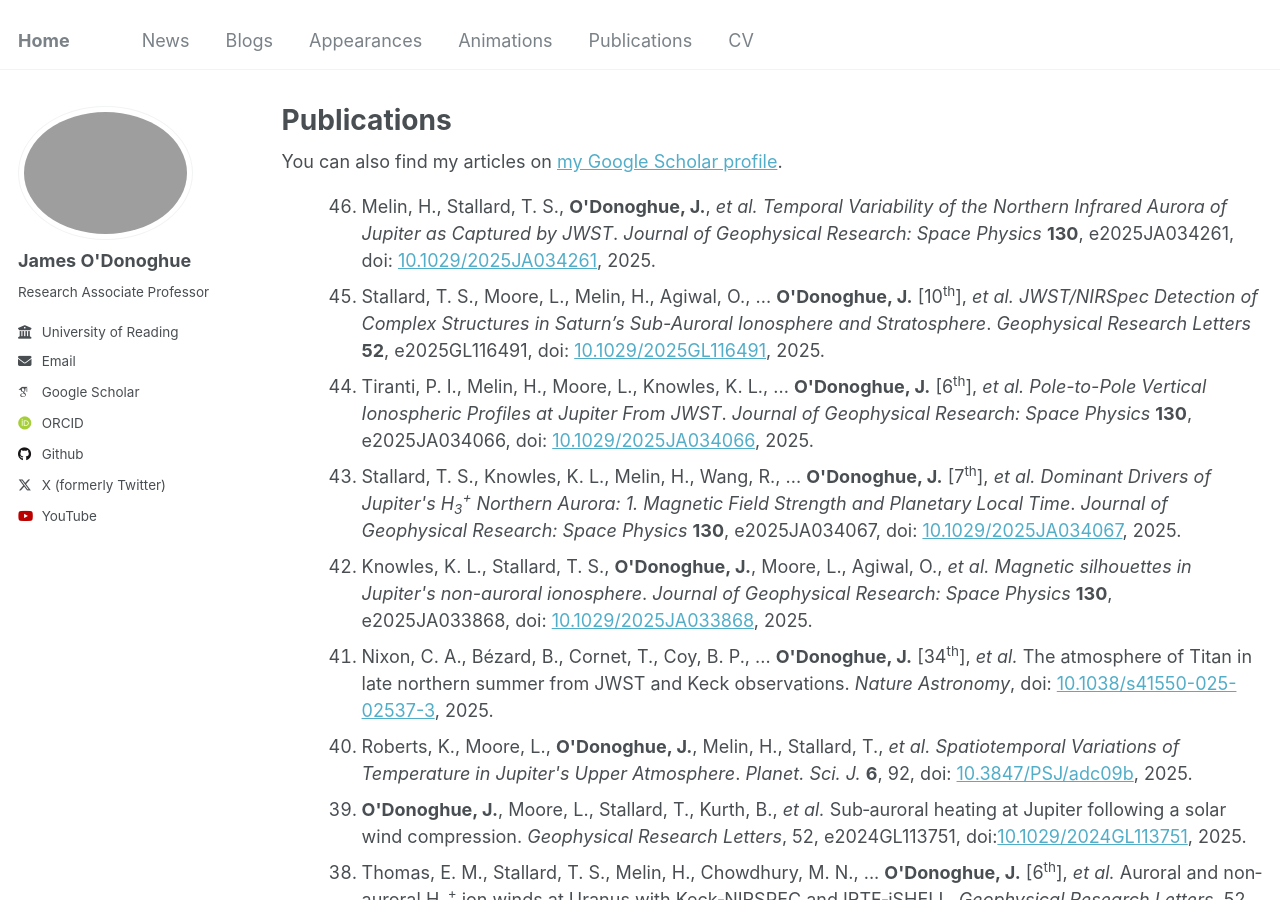
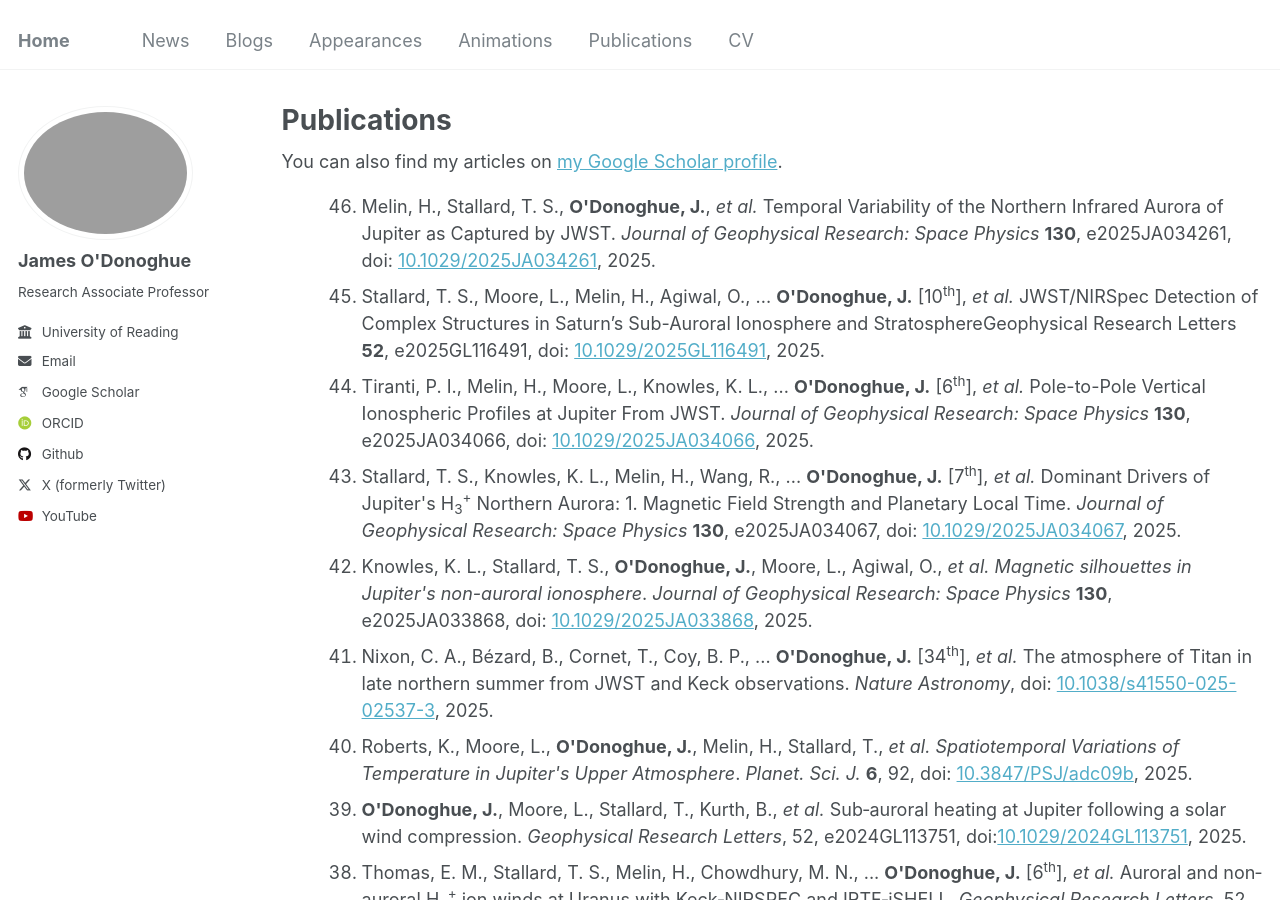
Before and after one commit to odonoghuespace/odonoghuespace.github.io, a Jekyll site: the page built from _pages/publications.html, in a window 1280 px wide and 900 px high. Built offline with Jekyll 4.4.1, drawn with Linux system fonts in a browser that asks for light colours; some web fonts are replaced.

```diff
--- a/_pages/publications.html
+++ b/_pages/publications.html
@@ -16,13 +16,13 @@ author_profile: true
 <ol reversed>
   <ol reversed>
 
-  <li>Melin, H., Stallard, T. S., <strong>O'Donoghue, J.</strong>, <em>et al.</em> <em>Temporal Variability of the Northern Infrared Aurora of Jupiter as Captured by JWST</em>. <em>Journal of Geophysical Research: Space Physics</em> <strong>130</strong>, e2025JA034261, doi: <a href="https://doi.org/10.1029/2025JA034261">10.1029/2025JA034261</a>, 2025.</li>
+  <li>Melin, H., Stallard, T. S., <strong>O'Donoghue, J.</strong>, <em>et al.</em> Temporal Variability of the Northern Infrared Aurora of Jupiter as Captured by JWST. <em>Journal of Geophysical Research: Space Physics</em> <strong>130</strong>, e2025JA034261, doi: <a href="https://doi.org/10.1029/2025JA034261">10.1029/2025JA034261</a>, 2025.</li>
 
-  <li>Stallard, T. S., Moore, L., Melin, H., Agiwal, O., ... <strong>O'Donoghue, J.</strong> [10<sup>th</sup>], <em>et al.</em> <em>JWST/NIRSpec Detection of Complex Structures in Saturn’s Sub-Auroral Ionosphere and Stratosphere</em>. <em>Geophysical Research Letters</em> <strong>52</strong>, e2025GL116491, doi: <a href="https://doi.org/10.1029/2025GL116491">10.1029/2025GL116491</a>, 2025.</li>
+  <li>Stallard, T. S., Moore, L., Melin, H., Agiwal, O., ... <strong>O'Donoghue, J.</strong> [10<sup>th</sup>], <em>et al.</em> JWST/NIRSpec Detection of Complex Structures in Saturn’s Sub-Auroral Ionosphere and Stratosphere</. <em>Geophysical Research Letters</em> <strong>52</strong>, e2025GL116491, doi: <a href="https://doi.org/10.1029/2025GL116491">10.1029/2025GL116491</a>, 2025.</li>
 
-  <li>Tiranti, P. I., Melin, H., Moore, L., Knowles, K. L., ... <strong>O'Donoghue, J.</strong> [6<sup>th</sup>], <em>et al.</em> <em>Pole-to-Pole Vertical Ionospheric Profiles at Jupiter From JWST</em>. <em>Journal of Geophysical Research: Space Physics</em> <strong>130</strong>, e2025JA034066, doi: <a href="https://doi.org/10.1029/2025JA034066">10.1029/2025JA034066</a>, 2025.</li>
+  <li>Tiranti, P. I., Melin, H., Moore, L., Knowles, K. L., ... <strong>O'Donoghue, J.</strong> [6<sup>th</sup>], <em>et al.</em> Pole-to-Pole Vertical Ionospheric Profiles at Jupiter From JWST. <em>Journal of Geophysical Research: Space Physics</em> <strong>130</strong>, e2025JA034066, doi: <a href="https://doi.org/10.1029/2025JA034066">10.1029/2025JA034066</a>, 2025.</li>
 
-  <li>Stallard, T. S., Knowles, K. L., Melin, H., Wang, R., ... <strong>O'Donoghue, J.</strong> [7<sup>th</sup>], <em>et al.</em> <em>Dominant Drivers of Jupiter's H<sub>3</sub><sup>+</sup> Northern Aurora: 1. Magnetic Field Strength and Planetary Local Time</em>. <em>Journal of Geophysical Research: Space Physics</em> <strong>130</strong>, e2025JA034067, doi: <a href="https://doi.org/10.1029/2025JA034067">10.1029/2025JA034067</a>, 2025.</li>
+  <li>Stallard, T. S., Knowles, K. L., Melin, H., Wang, R., ... <strong>O'Donoghue, J.</strong> [7<sup>th</sup>], <em>et al.</em> Dominant Drivers of Jupiter's H<sub>3</sub><sup>+</sup> Northern Aurora: 1. Magnetic Field Strength and Planetary Local Time. <em>Journal of Geophysical Research: Space Physics</em> <strong>130</strong>, e2025JA034067, doi: <a href="https://doi.org/10.1029/2025JA034067">10.1029/2025JA034067</a>, 2025.</li>
 
   <li>Knowles, K. L., Stallard, T. S., <strong>O'Donoghue, J.</strong>, Moore, L., Agiwal, O., <em>et al.</em> <em>Magnetic silhouettes in Jupiter's non-auroral ionosphere</em>. <em>Journal of Geophysical Research: Space Physics</em> <strong>130</strong>, e2025JA033868, doi: <a href="https://doi.org/10.1029/2025JA033868">10.1029/2025JA033868</a>, 2025.</li>
 
```
